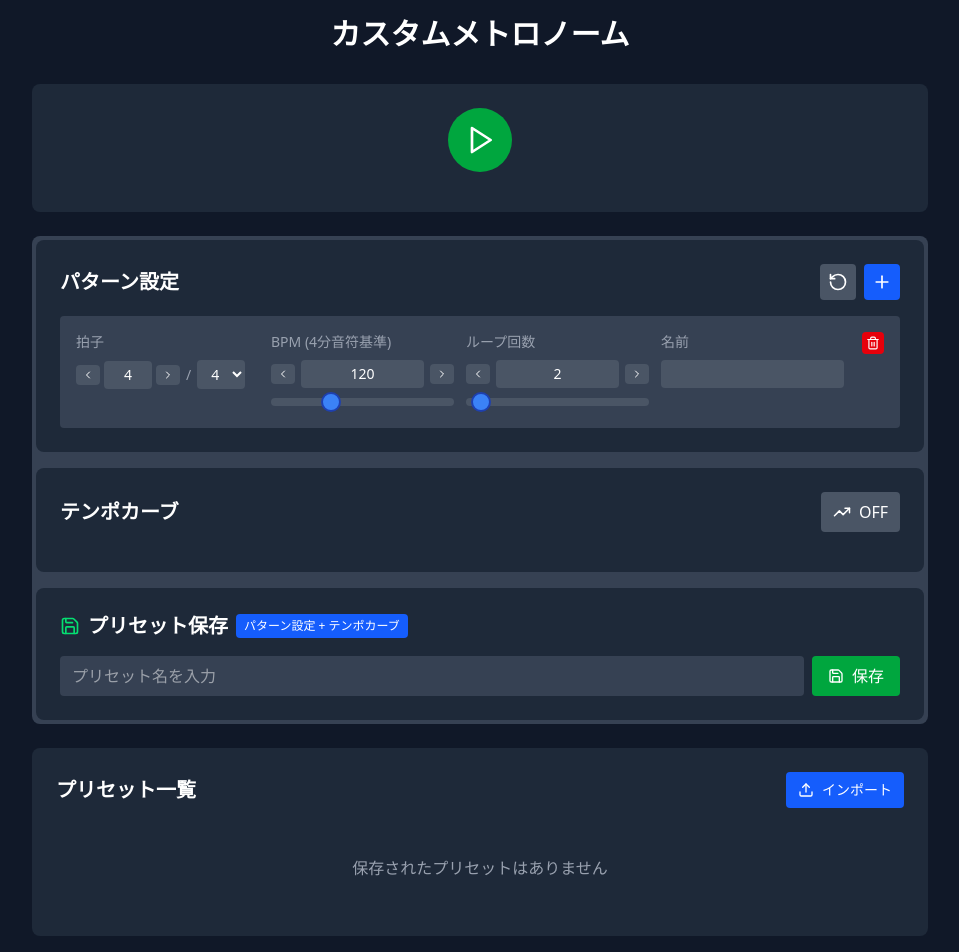
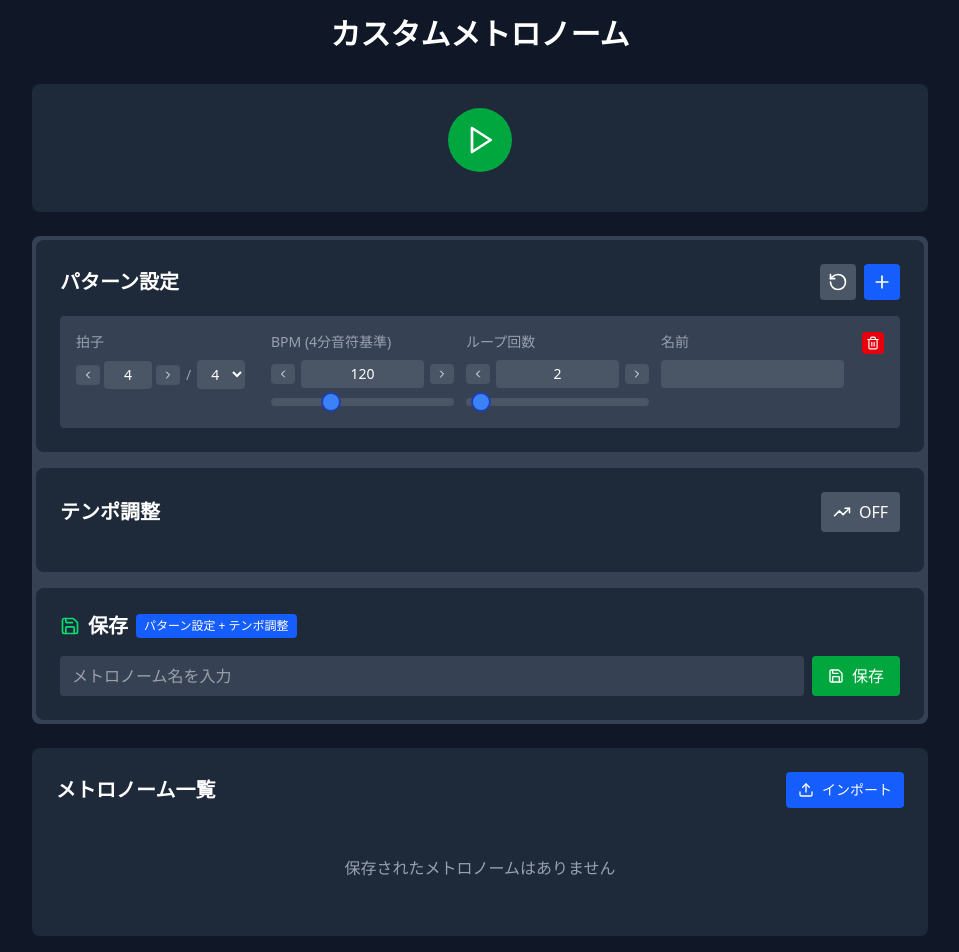
Before and after one commit to hayanospl/CustomMetronome, a React (Vite) app: page / in a window 1280 px wide. Shown: the whole page, without its empty margins (160-1119 px from the left). Built offline with nearby package versions, Linux system fonts and the light colour scheme.

Commit message:
日本語調整

```diff
--- a/src/App.tsx
+++ b/src/App.tsx
@@ -93,7 +93,7 @@ const PolyrhythmMetronome = () => {
       audioContextRef.current = new (window.AudioContext || window.webkitAudioContext!)();
     }
 
-    // ローカルストレージからプリセット読み込み
+    // ローカルストレージからメトロノーム読み込み
     const saved = localStorage.getItem('metronomePresets');
     if (saved) {
       setSavedPresets(JSON.parse(saved));
@@ -346,7 +346,7 @@ const PolyrhythmMetronome = () => {
 
   const savePreset = () => {
     if (!presetName.trim()) {
-      setSaveError('プリセット名を入力してください');
+      setSaveError('メトロノーム名を入力してください');
       setTimeout(() => setSaveError(''), 3000);
       return;
     }
@@ -501,7 +501,7 @@ const PolyrhythmMetronome = () => {
     beatTimingsRef.current = []; // beatTimingsRefもクリア
   };
 
-  // プリセット共有機能
+  // メトロノーム共有機能
   const sharePresetFunction = (preset: Preset) => {
     const shareData = btoa(JSON.stringify(preset));
     setSharePreset(preset);
@@ -535,9 +535,9 @@ const PolyrhythmMetronome = () => {
         presetData = JSON.parse(importData.trim());
       }
 
-      // プリセットデータの検証
+      // メトロノームデータの検証
       if (!presetData.name || !Array.isArray(presetData.patterns)) {
-        throw new Error('無効なプリセット形式です');
+        throw new Error('無効なメトロノーム形式です');
       }
 
       // パターンの検証
@@ -548,7 +548,7 @@ const PolyrhythmMetronome = () => {
         }
       }
 
-      // 重複チェック（名前が同じプリセットがある場合は番号を付加）
+      // 重複チェック（名前が同じメトロノームがある場合は番号を付加）
       let importName = presetData.name;
       let counter = 1;
       while (savedPresets.some(p => p.name === importName)) {
@@ -595,7 +595,7 @@ const PolyrhythmMetronome = () => {
         {deleteConfirm && (
           <div className="fixed inset-0 bg-black bg-opacity-50 flex items-center justify-center z-50">
             <div className="bg-gray-800 p-6 rounded-lg shadow-xl max-w-sm w-full mx-4">
-              <h3 className="text-lg font-semibold mb-2">プリセットの削除</h3>
+              <h3 className="text-lg font-semibold mb-2">メトロノームの削除</h3>
               <p className="text-gray-300 mb-4">
                 「{savedPresets.find(p => p.id === deleteConfirm)?.name}」を削除しますか？
               </p>
@@ -655,7 +655,7 @@ const PolyrhythmMetronome = () => {
         {showShareModal && sharePreset && (
           <div className="fixed inset-0 bg-black bg-opacity-50 flex items-center justify-center z-50">
             <div className="bg-gray-800 p-6 rounded-lg shadow-xl max-w-md w-full mx-4">
-              <h3 className="text-lg font-semibold mb-4">プリセットの共有</h3>
+              <h3 className="text-lg font-semibold mb-4">メトロノームの共有</h3>
               <p className="text-gray-300 mb-2">「{sharePreset.name}」</p>
               <p className="text-sm text-gray-400 mb-4">
                 以下のデータをコピーして他の人に共有してください
@@ -693,9 +693,9 @@ const PolyrhythmMetronome = () => {
         {showImportModal && (
           <div className="fixed inset-0 bg-black bg-opacity-50 flex items-center justify-center z-50">
             <div className="bg-gray-800 p-6 rounded-lg shadow-xl max-w-md w-full mx-4">
-              <h3 className="text-lg font-semibold mb-4">プリセットのインポート</h3>
+              <h3 className="text-lg font-semibold mb-4">メトロノームのインポート</h3>
               <p className="text-sm text-gray-400 mb-4">
-                共有されたプリセットデータを貼り付けてください
+                共有されたメトロノームデータを貼り付けてください
               </p>
               <textarea
                 value={importData}
@@ -703,7 +703,7 @@ const PolyrhythmMetronome = () => {
                   setImportData(e.target.value);
                   setImportError('');
                 }}
-                placeholder="プリセットデータを貼り付け..."
+                placeholder="メトロノームデータを貼り付け..."
                 className="w-full h-32 bg-gray-700 rounded px-3 py-2 text-sm resize-none mb-4"
               />
               {importError && (
@@ -774,7 +774,7 @@ const PolyrhythmMetronome = () => {
 
 
 
-        {/* プリセット設定エリア */}
+        {/* メトロノーム設定エリア */}
         <div className="bg-gray-700 p-1 rounded-lg mb-6">
           <div className="bg-gray-800 p-6 rounded-lg mb-4">
             <div className="flex justify-between items-center mb-4">
@@ -955,7 +955,7 @@ const PolyrhythmMetronome = () => {
 
           <div className="bg-gray-800 p-6 rounded-lg mb-4">
             <div className="flex justify-between items-center mb-4">
-              <h2 className="text-xl font-semibold">テンポカーブ</h2>
+              <h2 className="text-xl font-semibold">テンポ調整</h2>
               <div className="flex items-center space-x-2">
                 {showTempoEditor && (
                   <button
@@ -1098,19 +1098,19 @@ const PolyrhythmMetronome = () => {
             )}
           </div>
 
-          {/* プリセット保存 */}
+          {/* メトロノーム保存 */}
           <div className="bg-gray-800 p-6 rounded-lg">
             <div className="flex items-center mb-4">
               <Save size={20} className="mr-2 text-green-400" />
-              <h2 className="text-xl font-semibold">プリセット保存</h2>
-              <span className="ml-2 text-xs bg-blue-600 px-2 py-1 rounded">パターン設定 + テンポカーブ</span>
+              <h2 className="text-xl font-semibold">保存</h2>
+              <span className="ml-2 text-xs bg-blue-600 px-2 py-1 rounded">パターン設定 + テンポ調整</span>
             </div>
             <div className="flex space-x-2">
               <input
                 type="text"
                 value={presetName}
                 onChange={(e) => setPresetName(e.target.value)}
-                placeholder="プリセット名を入力"
+                placeholder="メトロノーム名を入力"
                 className="flex-1 bg-gray-700 rounded px-3 py-2"
               />
               <button
@@ -1128,10 +1128,10 @@ const PolyrhythmMetronome = () => {
           </div>
         </div>
 
-        {/* プリセット一覧 */}
+        {/* メトロノーム一覧 */}
         <div className="bg-gray-800 p-6 rounded-lg">
           <div className="flex justify-between items-center mb-4">
-            <h2 className="text-xl font-semibold">プリセット一覧</h2>
+            <h2 className="text-xl font-semibold">メトロノーム一覧</h2>
             <button
               onClick={() => setShowImportModal(true)}
               className="bg-blue-600 hover:bg-blue-700 px-3 py-2 rounded flex items-center text-sm"
@@ -1143,7 +1143,7 @@ const PolyrhythmMetronome = () => {
 
           {savedPresets.length === 0 ? (
             <p className="text-gray-400 text-center py-8">
-              保存されたプリセットはありません
+              保存されたメトロノームはありません
             </p>
           ) : (
             <div className="space-y-2">
```
